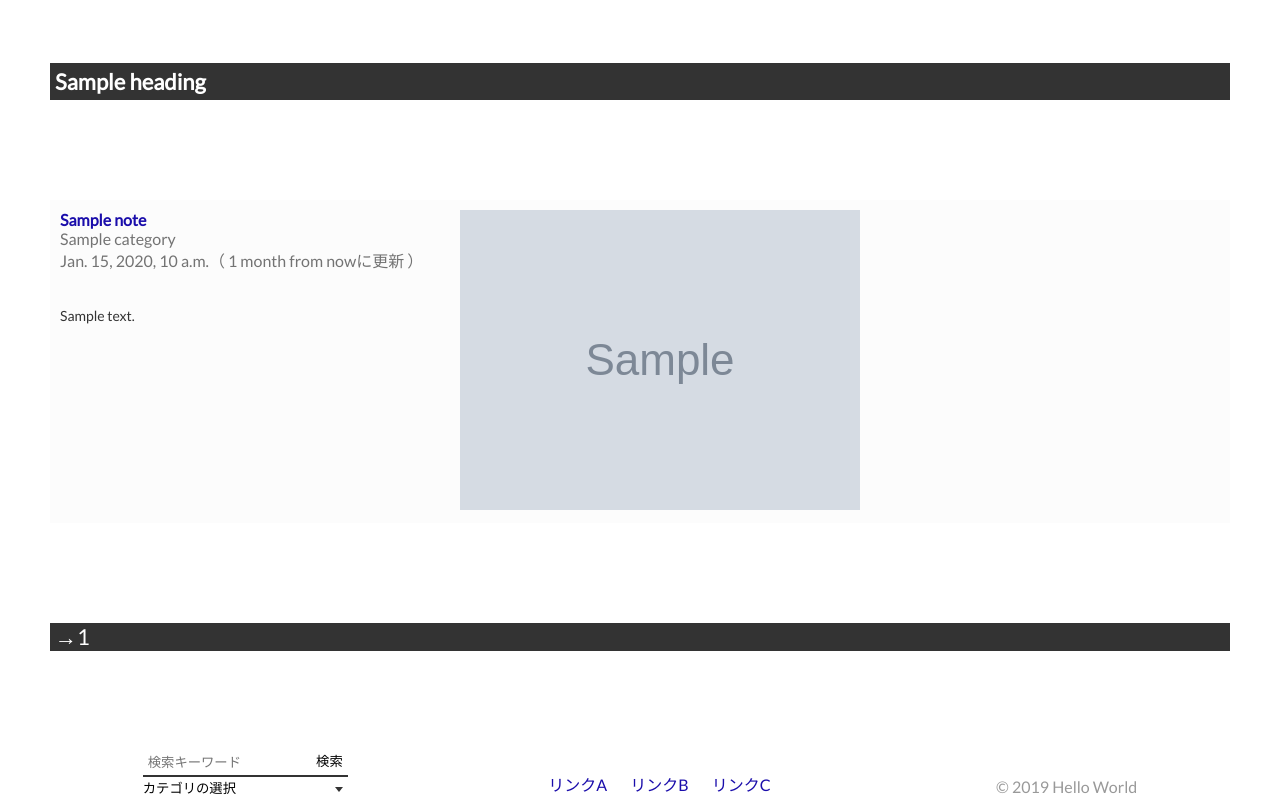
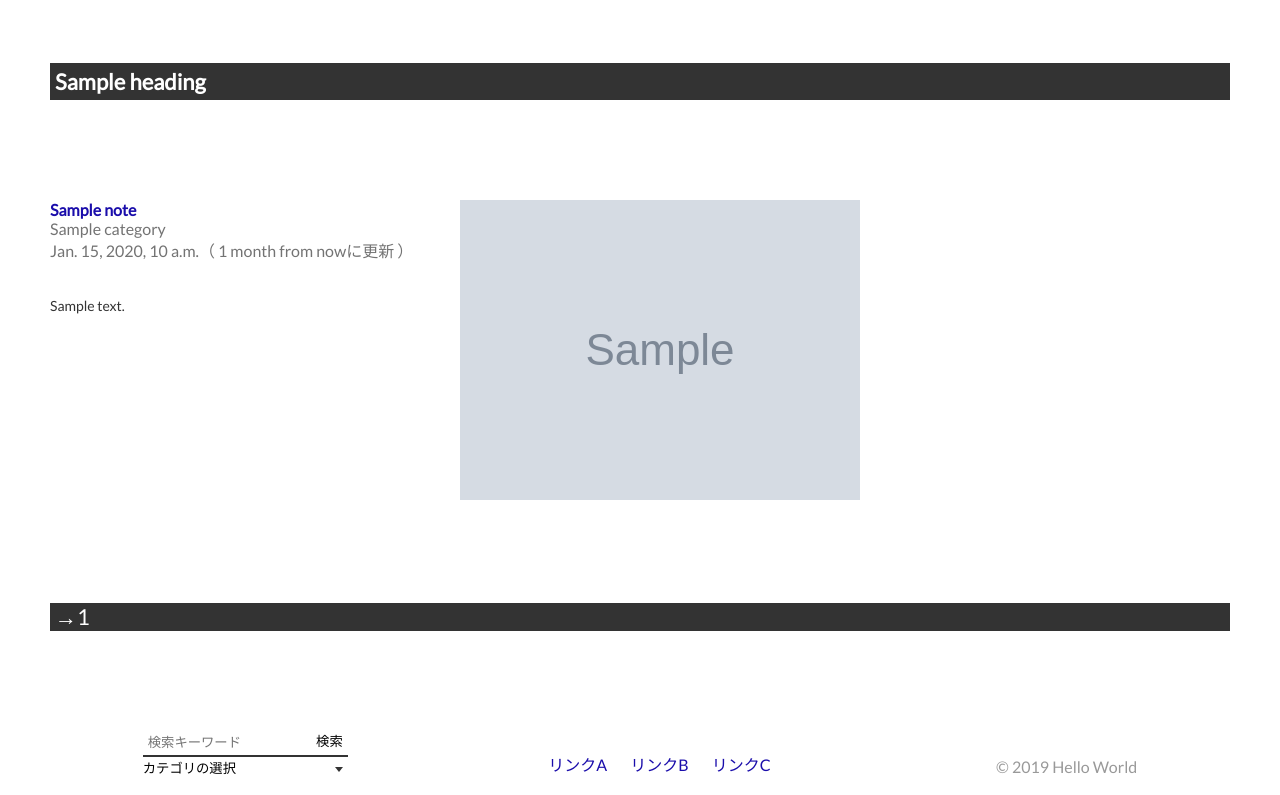
Before and after one commit to naritotakizawa/django-narito-blog2, a Django app: template nblog2/templates/nblog2/note_list.html in a window 1280 px wide. Shown: the part 164-959 px from the top of the page. After the commit the page ends 938 px from the top, so only its background shows below. Run offline with Django 3.2, Linux system fonts and the light colour scheme; the template is opened without the code that fills it: most values are stand-ins (such as "Sample title", 1, 10 or a date in 2020); grey boxes marked "Sample" are stand-in pictures; parts of the project's set-up code (start-up, migrations or seed data) failed here and were passed over.

Commit message:
boxの背景色と、パディングをなくしてみた

```diff
--- a/nblog2/static/nblog2/style.css
+++ b/nblog2/static/nblog2/style.css
@@ -64,12 +64,7 @@ img {
 
 
 .box {
-    background-color: #fcfcfc;
     margin-bottom: 100px;
-}
-
-.left, .right {
-    padding: 10px;
 }
 
 .meta {
@@ -194,6 +189,8 @@ img {
     .box {
         display: grid;
         grid-template-columns: 400px 1fr;
+        grid-column-gap: 10px;
+        column-gap: 10px;
     }
 
     .left {
```
